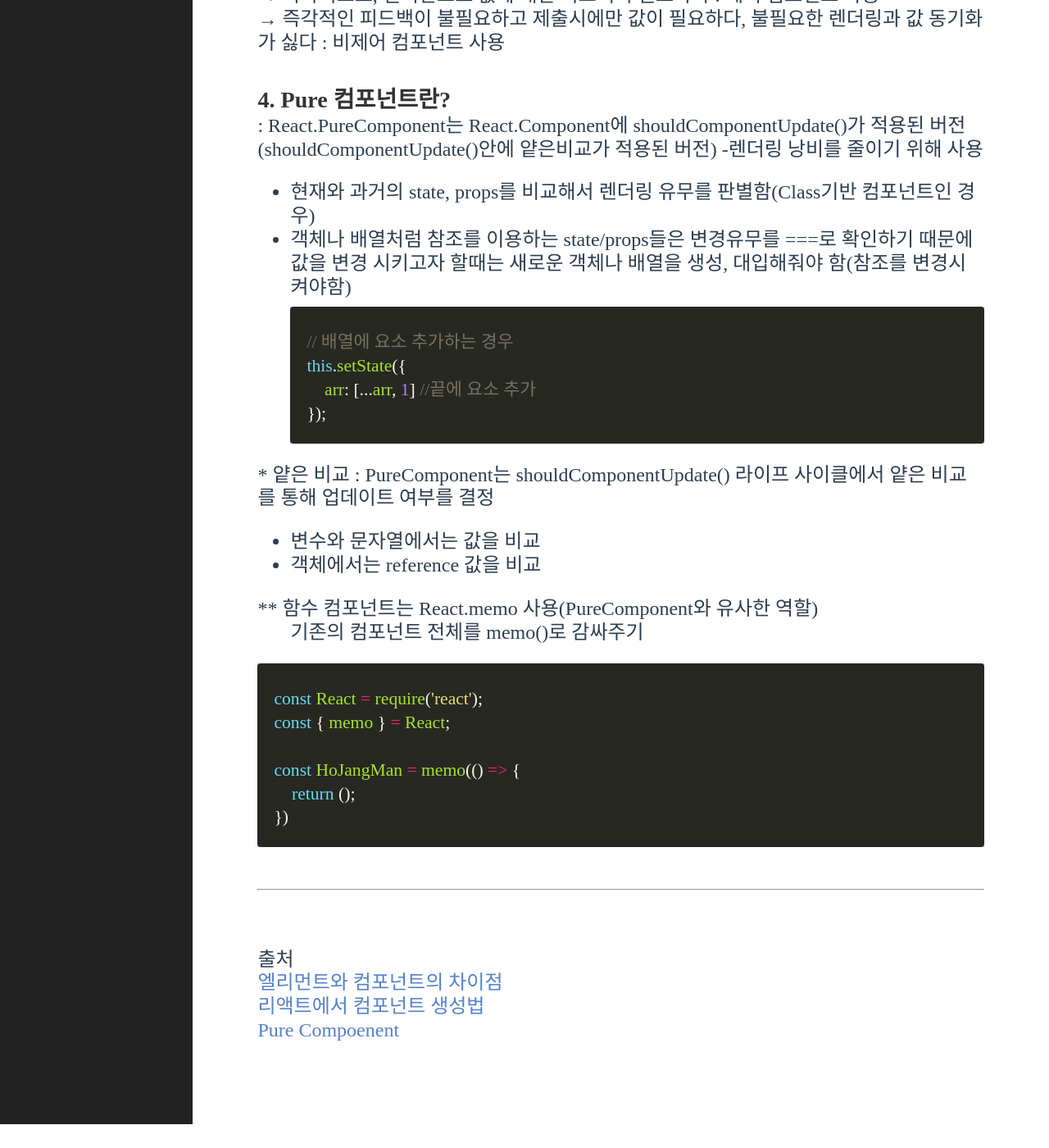
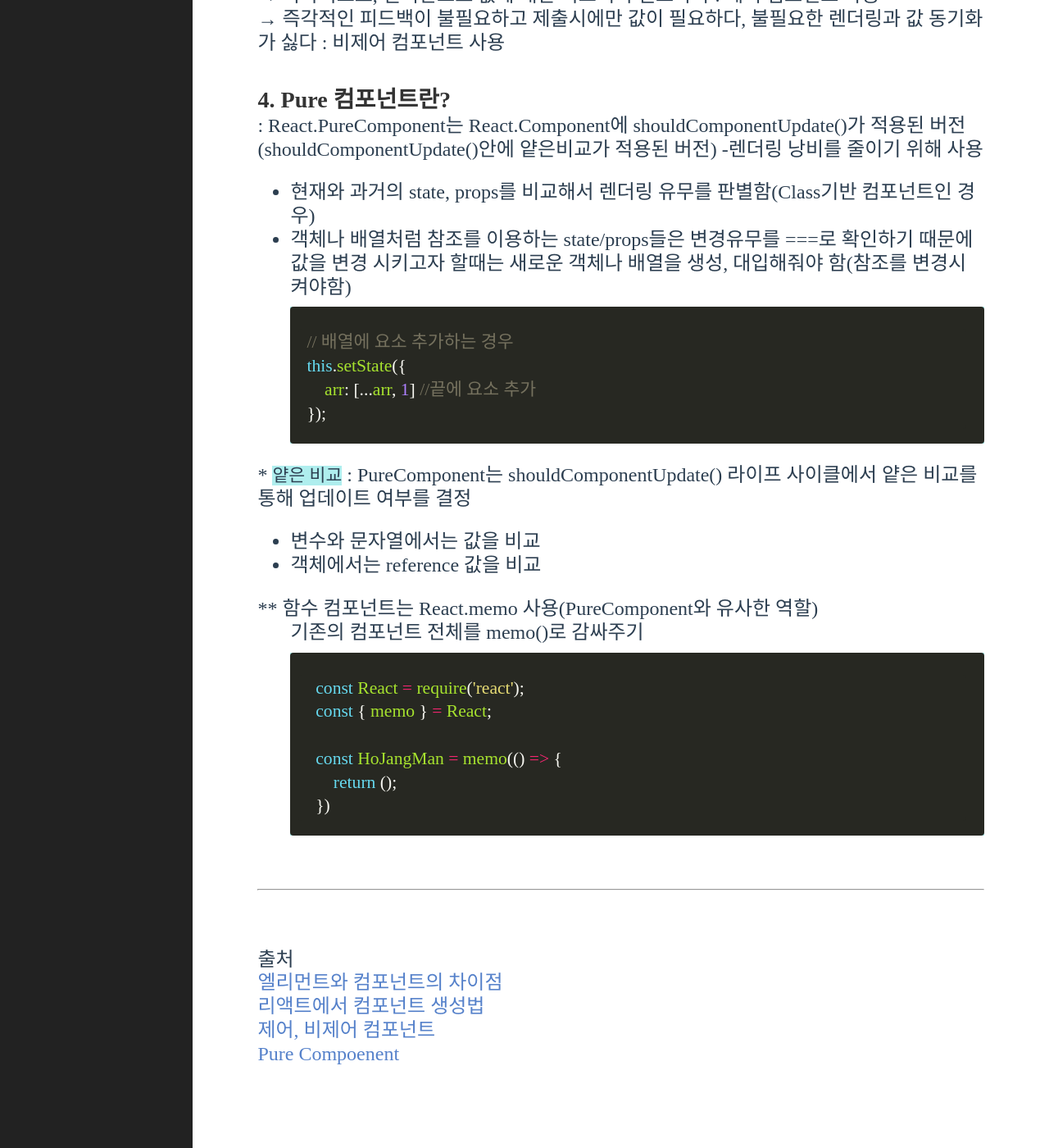
Before and after one commit to zinnli/zinnli.github.io, a Jekyll site: the page built from _posts/React/2023-01-06-React_06.markdown, in a window 1280 px wide and 1400 px high, scrolled down 2219 px. Shown: the whole window at 82% size. Built offline with Jekyll 4.4.1, drawn with Linux system fonts in a browser that asks for light colours; some web fonts are replaced; before the commit the page ends 3590 px from its top, so only the background shows below that.

Commit message:
230106 til

````diff
--- a/_posts/React/2023-01-06-React_06.markdown
+++ b/_posts/React/2023-01-06-React_06.markdown
@@ -81,7 +81,7 @@
   });
   ```
 
-\* 얕은 비교 : PureComponent는 shouldComponentUpdate() 라이프 사이클에서 얕은 비교를 통해 업데이트 여부를 결정
+\* `얕은 비교` : PureComponent는 shouldComponentUpdate() 라이프 사이클에서 얕은 비교를 통해 업데이트 여부를 결정
 
 - 변수와 문자열에서는 값을 비교
 - 객체에서는 reference 값을 비교
@@ -89,14 +89,14 @@
 \*\* 함수 컴포넌트는 React.memo 사용(PureComponent와 유사한 역할)
 : 기존의 컴포넌트 전체를 memo()로 감싸주기
 
-```react
-const React = require('react');
-const { memo } = React;
+    ```react
+    const React = require('react');
+    const { memo } = React;
 
-const HoJangMan = memo(() => {
-    return ();
-})
-```
+    const HoJangMan = memo(() => {
+        return ();
+    })
+    ```
 
 <br/>
 
@@ -107,4 +107,5 @@
 
 [엘리먼트와 컴포넌트의 차이점](https://velog.io/@codns1223/Element%EC%99%80-Component%EC%9D%98-%EC%B0%A8%EC%9D%B4)<br/>
 [리액트에서 컴포넌트 생성법](https://velog.io/@younoah/React-component)<br/>
+[제어, 비제어 컴포넌트](https://zinnli.github.io/react/2023/01/06/React_06.html)<br/>
 [Pure Compoenent](https://ryublock.tistory.com/38)
--- a/_posts/TIL/2023-01-02-TIL_37.markdown
+++ b/_posts/TIL/2023-01-02-TIL_37.markdown
@@ -21,7 +21,6 @@
 - 사이드프로젝트 회의
 - 생성자 함수 / 일급 객체
 - 목터뷰 5,6
-- typescript 공부 - 노마드 2강까지
 - 기초부터 완성까지 (1부 3장까지)
 
 <br/>
--- a/_posts/TIL/2023-01-03-TIL_38.markdown
+++ b/_posts/TIL/2023-01-03-TIL_38.markdown
@@ -20,7 +20,6 @@
 
 - 사이드프로젝트 회의
 - 목터뷰 4,5,6 (6은 추가정리)
-- typescript 공부 - 노마드 2강까지
 - 기초부터 완성까지 (1부 3장까지)
 
 <br/>
````
Also changed, not shown: _posts/TIL/2023-01-06-TIL_40.markdown (added, +34 -0 lines).
